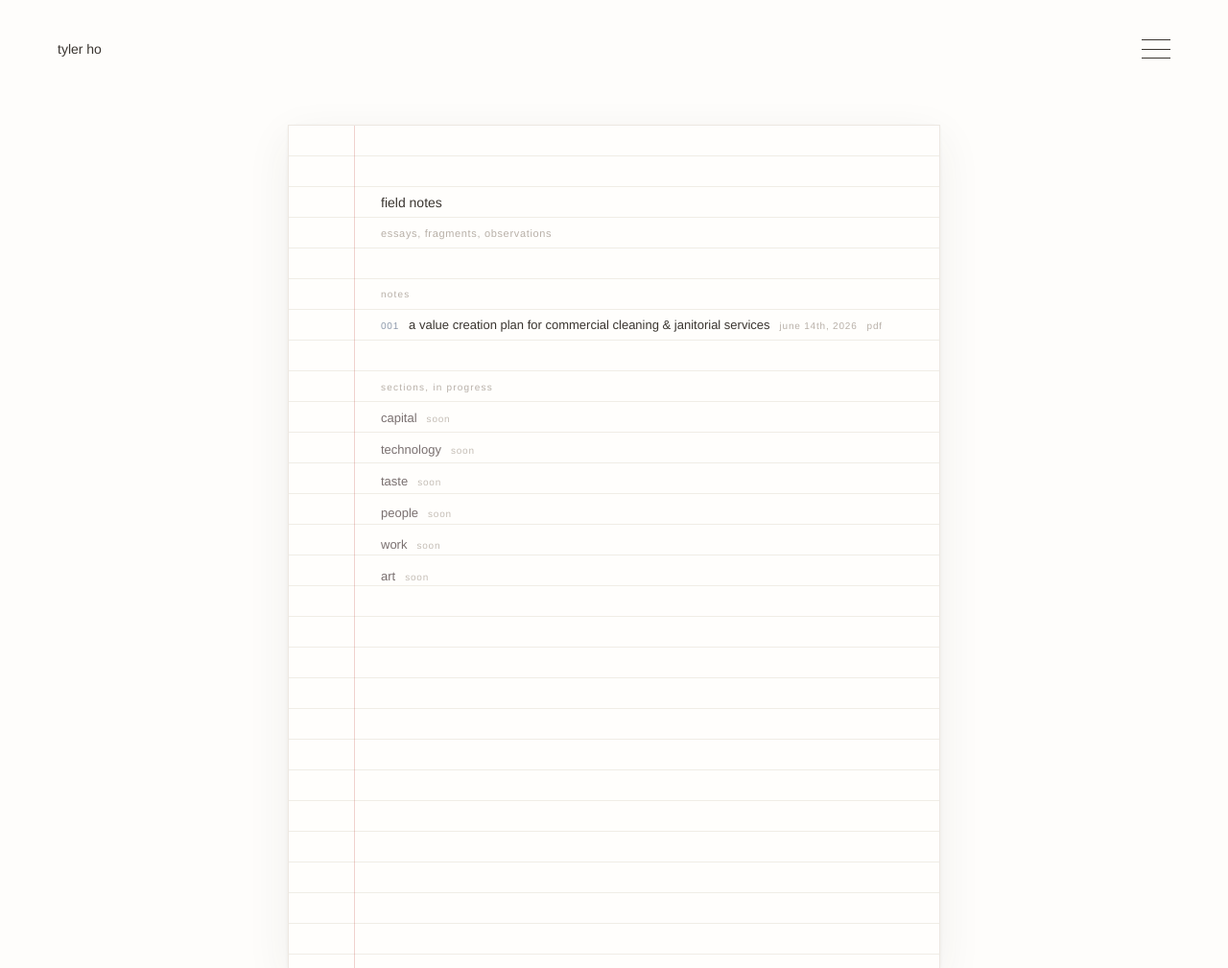
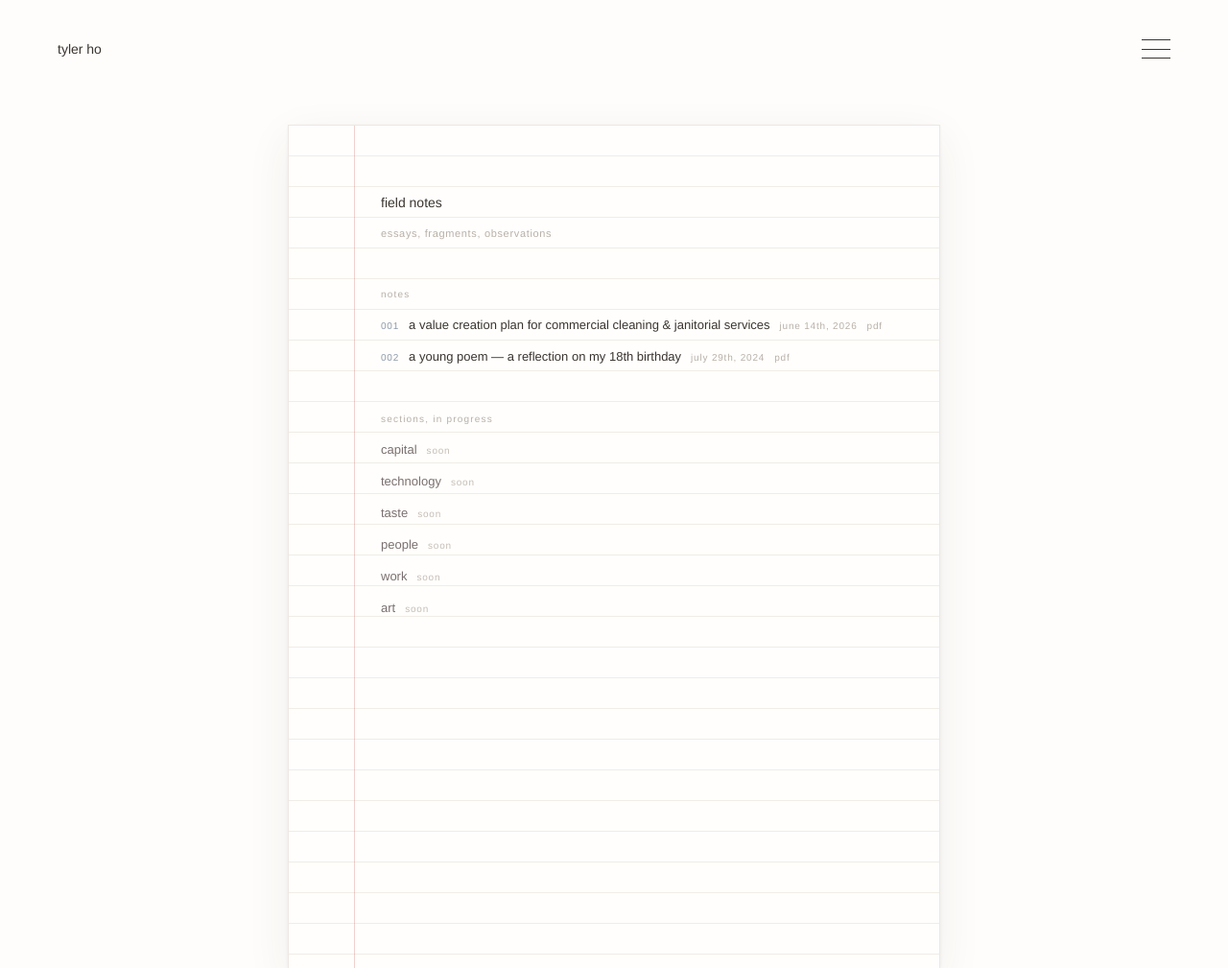
Before and after one commit to tylerho17/personal.website, a plain HTML site: page field-notes/index.html in a window 1280 px wide. Shown: the top 1009 px of the page at 96% size. Drawn offline with Linux system fonts and the light colour scheme.

Commit message:
add 'a young poem' to field notes
Co-Authored-By: Claude Opus 4.8 <noreply@anthropic.com>

```diff
--- a/field-notes/index.html
+++ b/field-notes/index.html
@@ -299,6 +299,12 @@
             <span class="note-date">june 14th, 2026</span>
             <span class="note-ext">pdf</span>
         </a>
+        <a class="note-line" href="/a-young-poem.pdf" target="_blank" rel="noopener">
+            <span class="note-num">002</span>
+            <span>a young poem — a reflection on my 18th birthday</span>
+            <span class="note-date">july 29th, 2024</span>
+            <span class="note-ext">pdf</span>
+        </a>
 
         <div class="section-gap"></div>
 
```
Also changed, not shown: 1 other file.
